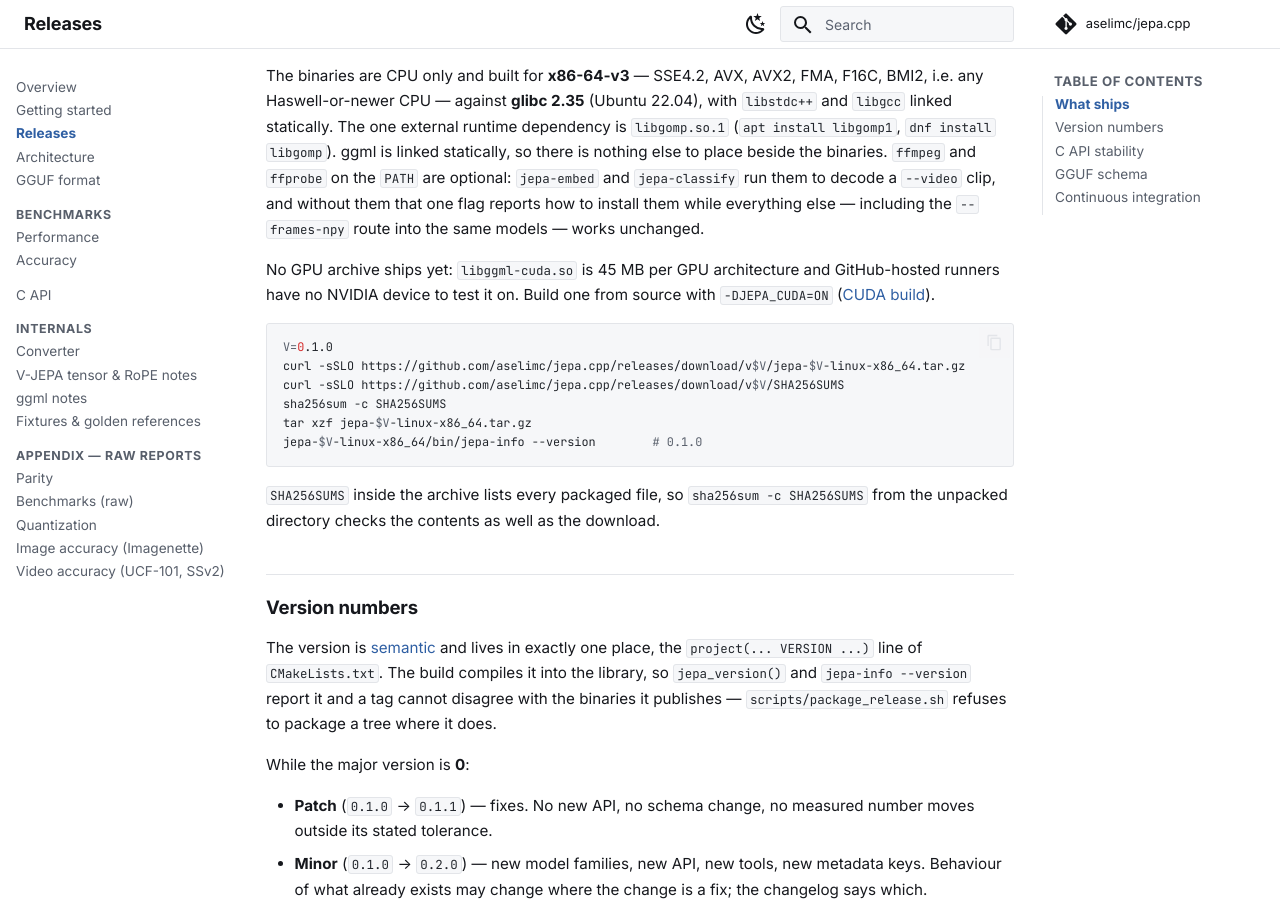
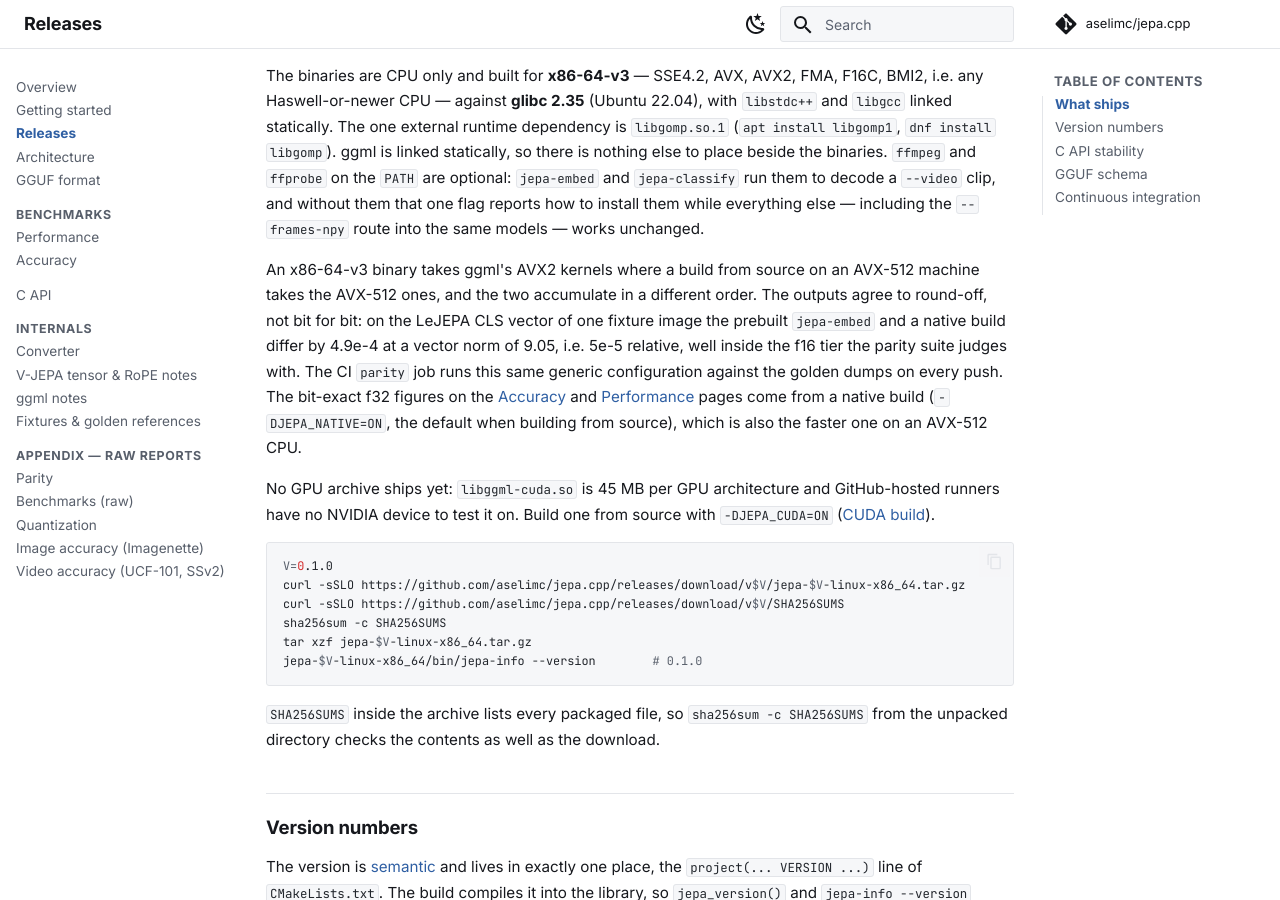
Before and after one commit to aselimc/jepa.cpp, an MkDocs documentation site: the page built from docs/releases.md, in a window 1280 px wide and 900 px high, scrolled down 400 px. Built offline with MkDocs 1.6.1 and Material for MkDocs 9.7.7, drawn with Linux system fonts in a browser that asks for light colours; comment, search, counter and statistics services are not loaded.

Commit message:
docs/releases: state that the prebuilt x86-64-v3 binaries match a native build to round-off
Measured on the v0.1.0 archive against a native AVX-512 build: 4.9e-4
absolute on a norm-9.05 CLS vector (5e-5 relative), inside the f16 tier;
the CI parity job exercises the same generic configuration.

```diff
--- a/docs/releases.md
+++ b/docs/releases.md
@@ -18,6 +18,15 @@ statically. The one external runtime dependency is `libgomp.so.1` (`apt install
 binaries. `ffmpeg` and `ffprobe` on the `PATH` are optional: `jepa-embed` and `jepa-classify` run
 them to decode a `--video` clip, and without them that one flag reports how to install them while
 everything else — including the `--frames-npy` route into the same models — works unchanged.
+
+An x86-64-v3 binary takes ggml's AVX2 kernels where a build from source on an AVX-512 machine takes
+the AVX-512 ones, and the two accumulate in a different order. The outputs agree to round-off, not
+bit for bit: on the LeJEPA CLS vector of one fixture image the prebuilt `jepa-embed` and a native
+build differ by 4.9e-4 at a vector norm of 9.05, i.e. 5e-5 relative, well inside the f16 tier the
+parity suite judges with. The CI `parity` job runs this same generic configuration against the
+golden dumps on every push. The bit-exact f32 figures on the [Accuracy](accuracy.md) and
+[Performance](performance.md) pages come from a native build (`-DJEPA_NATIVE=ON`, the default when
+building from source), which is also the faster one on an AVX-512 CPU.
 
 No GPU archive ships yet: `libggml-cuda.so` is 45 MB per GPU architecture and GitHub-hosted runners
 have no NVIDIA device to test it on. Build one from source with `-DJEPA_CUDA=ON`
```
